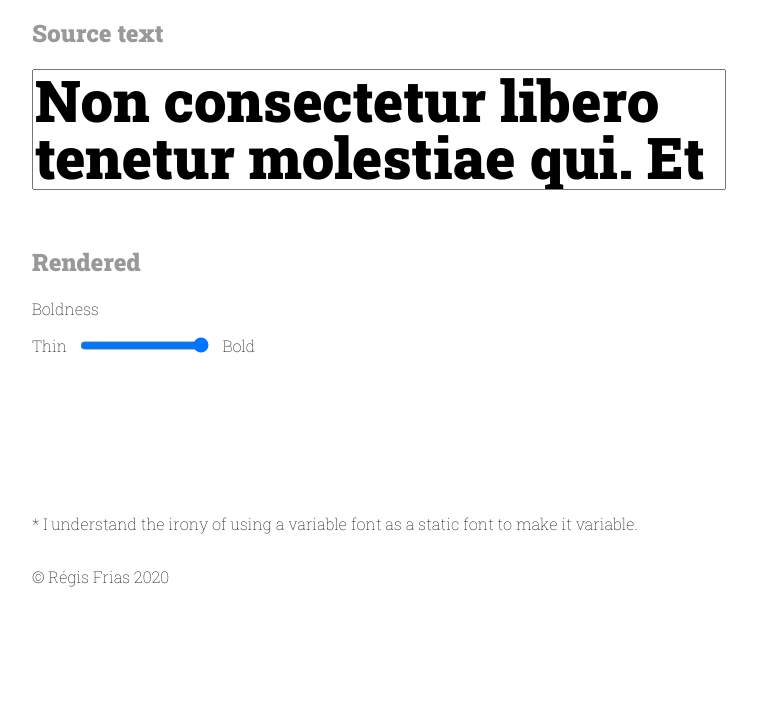
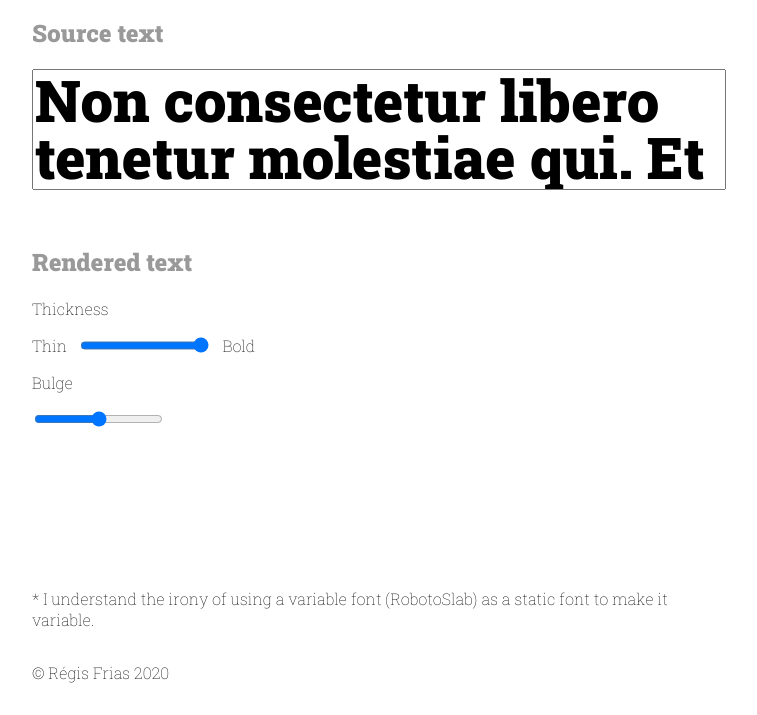
Before and after one commit to regisfrias/interpolate-font-file-glyphs, a website built with webpack: page src/index.html in a window 1280 px wide. Shown: the part 152-867 px from the top of the page, without its empty margins (264-1021 px from the left). Before the commit the page ends 800 px from the top, so only its background shows below. Built offline with nearby package versions, Linux system fonts and the light colour scheme; what autosize, typr.js would draw is missing.

Commit message:
Minor changes.

```diff
--- a/src/index.html
+++ b/src/index.html
@@ -17,20 +17,27 @@
     <h2>Source text</h2>
     <textarea class="text-source" name="" id="">Non consectetur libero tenetur molestiae qui. Et sint sunt excepturi odit.</textarea>
 
-    <h2>Rendered</h2>
+    <h2>Rendered text</h2>
 
     <p>
-      Boldness
-      <div class="boldness">
+      Thickness
+      <div class="thickness">
         <span>Thin</span>
-        <input class="boldness-amount" type="range" name="" id="" min="0" max="1" step="0.01" value="1">
+        <input class="thickness-amount" type="range" name="" id="" min="0" max="1" step="0.01" value="1">
         <span>Bold</span>
+      </div>
+    </p>
+
+    <p>
+      Bulge
+      <div class="bulge">
+        <input type="range" name="" id="">
       </div>
     </p>
 
     <canvas class="text-box"></canvas>
 
-    <p>* I understand the irony of using a variable font as a static font to make it variable.</p>
+    <p>* I understand the irony of using a variable font (RobotoSlab) as a static font to make it variable.</p>
 
     <footer>
       © Régis Frias 2020
--- a/src/scripts/index.js
+++ b/src/scripts/index.js
@@ -39,9 +39,9 @@ sourceTextBox.addEventListener('keyup', onKeyUp);
 
 //////////////
 // Controls //
-const boldnessControl = document.querySelector('.boldness-amount');
-boldnessControl.addEventListener('input', onChangeBoldness);
-let boldenAmount = parseFloat(boldnessControl.value); // How bold the type should be (0–1)
+const thicknessControl = document.querySelector('.thickness-amount');
+thicknessControl.addEventListener('input', onChangeThickness);
+let thicknessAmount = parseFloat(thicknessControl.value); // How bold the type should be (0–1)
 //////////////
 
 
@@ -94,8 +94,8 @@ function draw() {
         const pointY = path.crds[j+1];
         const pointYDiff = diffs.crds[j+1];
 
-        const coordX = pointX + (pointXDiff * boldenAmount);
-        const coordY = pointY + (pointYDiff * boldenAmount) - ((lineNumber+0.75) * fontStrong.head.unitsPerEm);
+        const coordX = pointX + (pointXDiff * thicknessAmount);
+        const coordY = pointY + (pointYDiff * thicknessAmount) - ((lineNumber+0.75) * fontStrong.head.unitsPerEm);
 
         tpath.crds.push(coordX);
         tpath.crds.push(coordY);
@@ -107,7 +107,7 @@ function draw() {
 
       // Push letter to the right by the width of the glyph
       // Also compensate for font weight (if thin, this should be smaller)
-      x += fontMild.hmtx.aWidth[gid] + (diff * boldenAmount);
+      x += fontMild.hmtx.aWidth[gid] + (diff * thicknessAmount);
 
       if(i<gls.length-1) x += Typr.U.getPairAdjustment(fontStrong, gid, gid2);
     }
@@ -123,8 +123,8 @@ function onKeyUp(evt) {
   requestAnimationFrame(draw);  // Update canvas.
 }
 
-function onChangeBoldness(evt) {
-  boldenAmount = parseFloat(evt.target.value);
+function onChangeThickness(evt) {
+  thicknessAmount = parseFloat(evt.target.value);
   requestAnimationFrame(draw);
 }
 
--- a/src/styles/index.scss
+++ b/src/styles/index.scss
@@ -44,7 +44,7 @@ h1, h2, h3 {
 .text-box {
 }
 
-.boldness {
+.thickness {
   display: flex;
   span {
     display: block;
```
